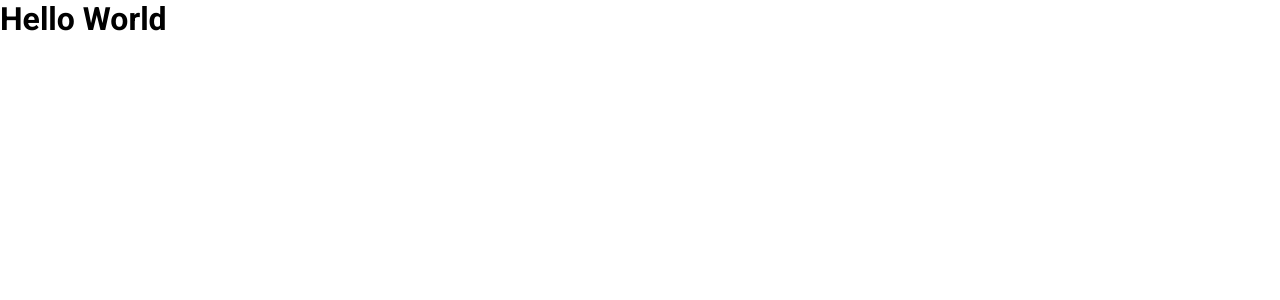
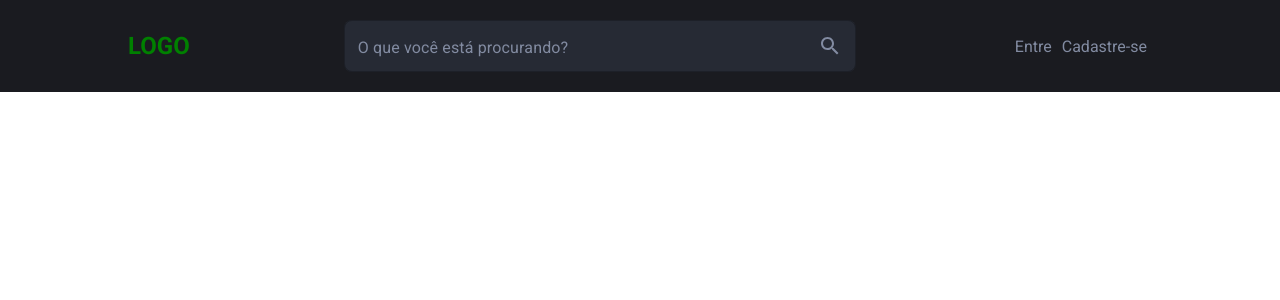
Before and after one commit to AdrianAmerico/desafio-easybind4u, a React (Create React App) app: page / in a window 1280 px wide. Shown: the top 300 px of the page. Built offline with nearby package versions, Linux system fonts and the light colour scheme.

Commit message:
header desktop

```diff
--- a/package.json
+++ b/package.json
@@ -5,10 +5,8 @@
   "dependencies": {
     "@emotion/react": "^11.4.1",
     "@emotion/styled": "^11.3.0",
-    "@material-ui/core": "^5.0.0-beta.5",
+    "@material-ui/core": "^4.12.3",
     "@material-ui/icons": "^4.11.2",
-    "@material-ui/styled-engine-sc": "^5.0.0-beta.5",
-    "@material-ui/styles": "^4.11.4",
     "@testing-library/jest-dom": "^5.11.4",
     "@testing-library/react": "^11.1.0",
     "@testing-library/user-event": "^12.1.10",
--- a/src/App.tsx
+++ b/src/App.tsx
@@ -1,11 +1,24 @@
 import { ThemeProvider } from "@emotion/react";
 import GlobalState from "./global/GlobalState";
+import { green, purple } from "@material-ui/core/colors";
+import { createTheme } from "@material-ui/core/styles";
 import Router from "./Router";
-import theme from "./styles/theme";
+
+const bananinha = createTheme({
+  palette: {
+    primary: {
+      main: purple[500],
+      dark: "#262A34",
+    },
+    secondary: {
+      main: green[500],
+    },
+  },
+});
 
 function App() {
   return (
-    <ThemeProvider theme={theme}>
+    <ThemeProvider theme={bananinha}>
       <GlobalState>
         <Router />
       </GlobalState>
--- a/src/Router/index.tsx
+++ b/src/Router/index.tsx
@@ -1,13 +1,12 @@
 import React from "react";
 import { Route, Switch, BrowserRouter } from "react-router-dom";
+import Header from "../components/Header";
 
 const Router: React.FC = () => (
   <BrowserRouter>
     <Switch>
       <Route exact path="/">
-        <div>
-          <h1>Hello World</h1>
-        </div>
+        <Header/>
       </Route>
     </Switch>
   </BrowserRouter>
--- a/src/components/Header/index.tsx
+++ b/src/components/Header/index.tsx
@@ -1,5 +1,39 @@
-import React from 'react';
+import React from "react";
+import { useStyles } from "./styles";
+import MenuIcon from "@material-ui/icons/Menu";
+import { TextField } from "@material-ui/core";
+import SearchIcon from "@material-ui/icons/Search";
 
-const Header: React.FC = () => <header />;
+const Header: React.FC = () => {
+  const classes = useStyles();
+
+  return (
+    <div className={classes.root}>
+      <div className={classes.container}>
+        <div className={classes.logo}>
+          <h2>LOGO</h2>
+        </div>
+
+        <div className={classes.search}>
+          <TextField
+            label="O que você está procurando?"
+            placeholder="Digite aqui o que você procura"
+            id="outlined-basic"
+            variant="outlined"
+            fullWidth
+            InputProps={{
+              endAdornment: <SearchIcon />,
+            }}
+          />
+        </div>
+
+        <div className={classes.userAccess}>
+          <span className={classes.userAccess_span}>Entre</span>
+          <span className={classes.userAccess_span}>Cadastre-se</span>
+        </div>
+      </div>
+    </div>
+  );
+};
 
 export default Header;
--- /dev/null
+++ b/src/components/Header/styles.ts
@@ -0,0 +1,51 @@
+import { makeStyles } from "@material-ui/styles";
+import { Theme } from "@material-ui/core/styles";
+
+export const useStyles = makeStyles((theme: Theme) => ({
+  root: {
+    backgroundColor: "#1a1b20",
+    color: "#828BA1",
+  },
+  container: {
+    width: "80%",
+    margin: "0 auto",
+    display: "flex",
+    padding: "20px 0",
+    justifyContent: "space-between",
+    alignItems: "center",
+  },
+  logo: {
+    color: "green",
+  },
+  search: {
+    width: "50%",
+    "& > div, & > div > label": {
+      color: "#828BA1",
+    },
+    "& > div > fieldset": {
+      background: "yellow",
+    },
+    "& .MuiOutlinedInput-root": {
+      background: "#262A34",
+      borderRadius: "8px",
+    },
+    "& .MuiOutlinedInput-input": {
+      padding: "16.5px 14px",
+    },
+    "& .MuiSvgIcon-root": {
+      color: "#828BA1",
+    },
+  },
+  userAccess: {
+    display: "inline-flex",
+    justifyContent: "space-between",
+    alignItems: "center",
+  },
+  userAccess_span: {
+    margin: "0 5px",
+    "&:hover": {
+      textDecoration: "underline",
+      cursor: "pointer",
+    },
+  },
+}));
--- a/src/styles/theme.js
+++ /dev/null
@@ -1,7 +0,0 @@
-const theme = {
-  colors: {
-    primaryColor: '#0A1128',
-  },
-};
-
-export default theme;
```
Also changed, not shown: src/pages/RegisterPage/index.tsx (+8 -6 lines), 1 other file (tests, documents, lock files or other folders).
